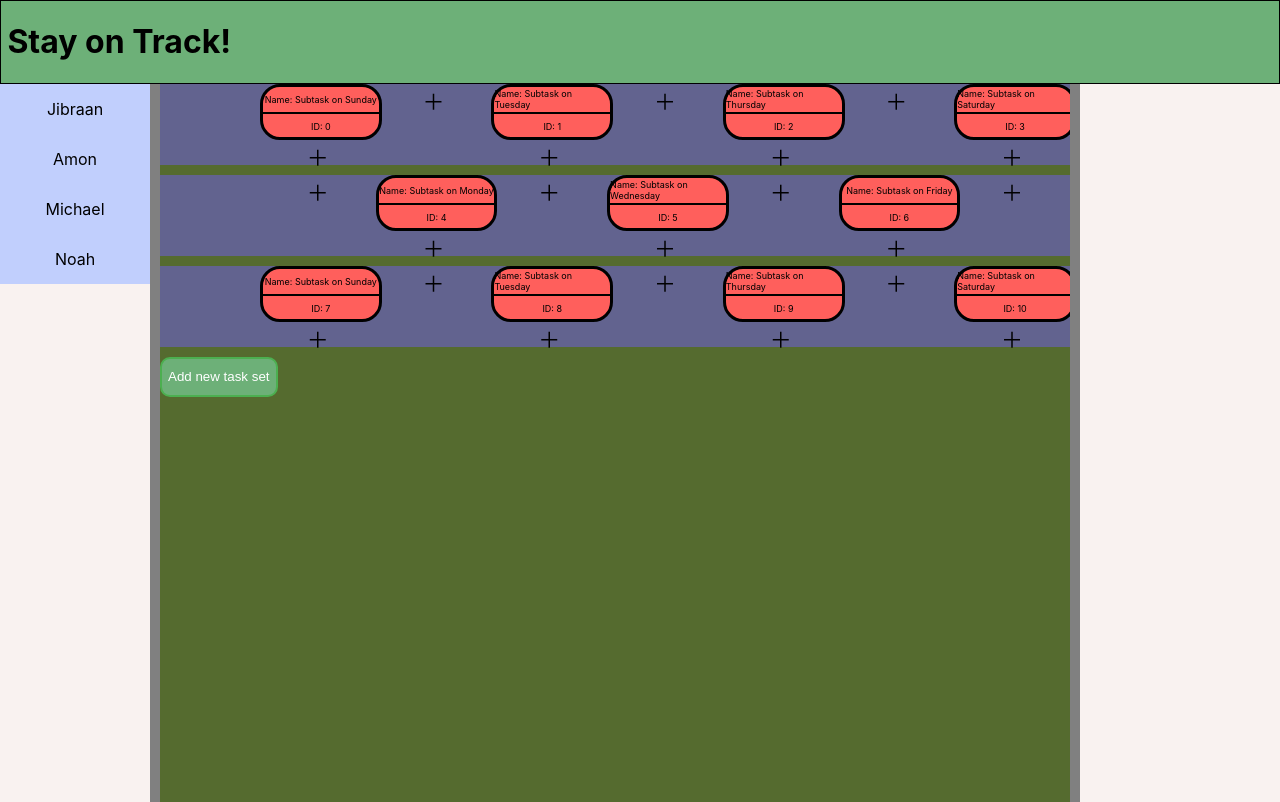
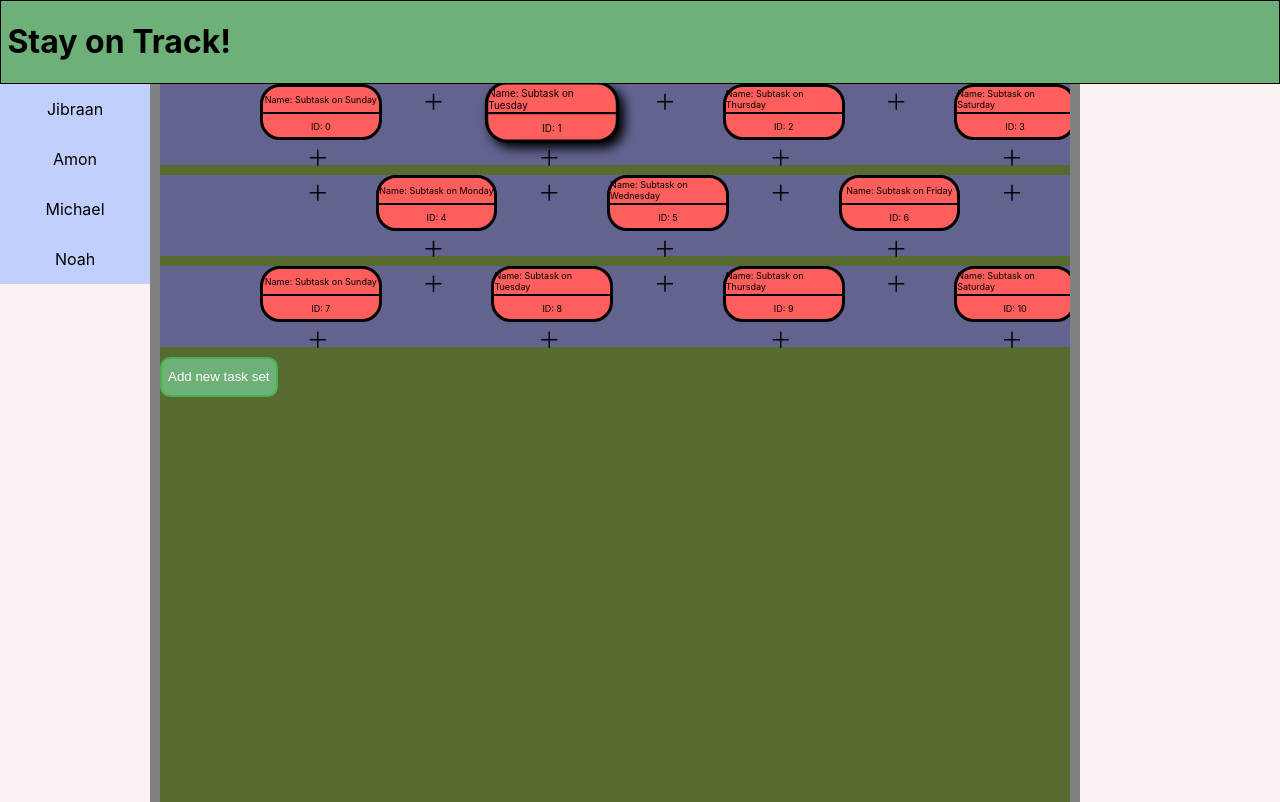
Before and after one commit to Goma0925/TaskRail, a React (Create React App) app in the folder taskrail_client/: page / in a window 1280 px wide. Built offline with nearby package versions, Linux system fonts and the light colour scheme.

Commit message:
Added selection effect on subtask

```diff
--- a/taskrail_client/src/components/Rail/Rail.tsx
+++ b/taskrail_client/src/components/Rail/Rail.tsx
@@ -12,13 +12,14 @@ import ColumnBox from "../ColumnBox/ColumnBox";
 import TaskParent from "../../models/TaskParent";
 import { Fragment } from "react";
 import AddSubtaskButton from "../AddSubtaskButton/AddSubtaskButton";
-import SubTask from "../../models/Subtask";
 import Subtask from "../../models/Subtask";
-import WithSelectableSubtask from "../TaskNode/Decorators/WithSelectable/WithSelectableSubtask";
+import WithSelectableSubtask from "../TaskNode/Decorators/WithSelectableSubtask/WithSelectableSubtask";
+import { RailUiSelection } from "../../redux/modules/RailUi/RailUiReducers";
 
 interface RailProps{
     taskParent: TaskParent;
-    sortedSubtasks: SubTask[];
+    sortedSubtasks: Subtask[];
+    railUiSelection: RailUiSelection;
     displayRangeStartDate: Date;
     outerContainerWidth: number;
 }
@@ -62,7 +63,7 @@ export default function Rail (props: RailProps) {
                         // Construct tasknode here.
                         return (
                             <Fragment key={subtask.getId()}>
-                                <Node subtask={subtask} width={subtaskNodeWidth}></Node>
+                                <Node subtask={subtask} width={subtaskNodeWidth} railUiSelection={props.railUiSelection}></Node>
                             </Fragment>
                         );
                     })
--- /dev/null
+++ b/taskrail_client/src/components/TaskNode/Decorators/WithSelectableSubtask/WithSelectableSubtask.css
@@ -0,0 +1,4 @@
+.selected{
+    box-shadow: 5px 5px 10px;
+    transform: scale(1.1);
+}
--- a/taskrail_client/src/components/TaskNode/Decorators/WithSelectable/WithSelectableSubtask.tsx
+++ b/taskrail_client/src/components/TaskNode/Decorators/WithSelectableSubtask/WithSelectableSubtask.tsx
@@ -2,25 +2,37 @@ import {TaskNodeProps} from "../../TaskNode"
 import {produce} from "immer";
 import SubTask from "../../../../models/Subtask";
 import { SelectItem } from "../../../../redux/modules/RailUi/RailUiActions";
-import { useDispatch } from "react-redux";
+import { useDispatch, useSelector } from "react-redux";
+import { RailUiSelection } from "../../../../redux/modules/RailUi/RailUiReducers";
+import "./WithSelectableSubtask.css";
 
 interface WithSelectableSubtaskProps{
     subtask: SubTask;
+    railUiSelection: RailUiSelection;
 }
 
 export default function WithSelectableSubtask(NodeToDecorate: React.ComponentType<TaskNodeProps&WithSelectableSubtaskProps>)
 {
     const dispatch = useDispatch();
     const wrapperComponent = (props: TaskNodeProps&WithSelectableSubtaskProps) => {
-        const onClickSubtaskSkin=()=>{
+        const onClickSubtask=()=>{
             console.log("Subtask clicked", props.subtask);
             dispatch(new SelectItem({type: "SUBTASK", itemId: props.subtask.getId()}));
         }
 
+        //Check if this node is selected
+        var className = "";
+        if (props.railUiSelection.type=="SUBTASK" && props.railUiSelection.itemId==props.subtask.getId()){
+            className += " selected"
+        }
+        //Update props
         var newProps = produce(props, draftProps=>{
             draftProps.onClickHandlers = draftProps.onClickHandlers?draftProps.onClickHandlers:[];
-            draftProps.onClickHandlers.push(onClickSubtaskSkin);
-        })
+            draftProps.onClickHandlers.push(onClickSubtask);
+            // Append className
+            draftProps.className = className;
+            draftProps.className += props.className? props.className: "";
+        });
         return (
             <NodeToDecorate {...newProps}>
                 {newProps.children}
--- a/taskrail_client/src/containers/RailContainer/RailContainer.tsx
+++ b/taskrail_client/src/containers/RailContainer/RailContainer.tsx
@@ -8,12 +8,13 @@ import TaskParent from "../../models/TaskParent";
 import AddTaskParentButton from "../../components/AddTaskParentButton/AddTaskParentButton";
 
 const RailContainer: React.FC = () => {
-    // var taskParents:{[id: string]: TaskParent } = {};
     const taskParentIds = useSelector((state: RootState)=> state.taskData.taskParents.allIds);
     const taskParentsById = useSelector((state: RootState)=> state.taskData.taskParents.byId);
     const subtasksById = useSelector((state:RootState)=>{
         return state.taskData.subtasks.byId;
     });
+
+    const railUiSelection = useSelector((state: RootState)=>state.railUi.selection);
 
     const displayRangeStartDate = useSelector((state:RootState)=>state.railUi.displayRangeStartDate);
     const railUiWidth = useSelector((state:RootState)=>state.railUi.railUiWidth)
@@ -29,6 +30,7 @@ const RailContainer: React.FC = () => {
                             <Rail
                                 taskParent={taskParentsById[id]}
                                 sortedSubtasks={sortedSubtasks}
+                                railUiSelection={railUiSelection}
                                 displayRangeStartDate={displayRangeStartDate}
                                 outerContainerWidth={railUiWidth}
                                 key={id}
```
